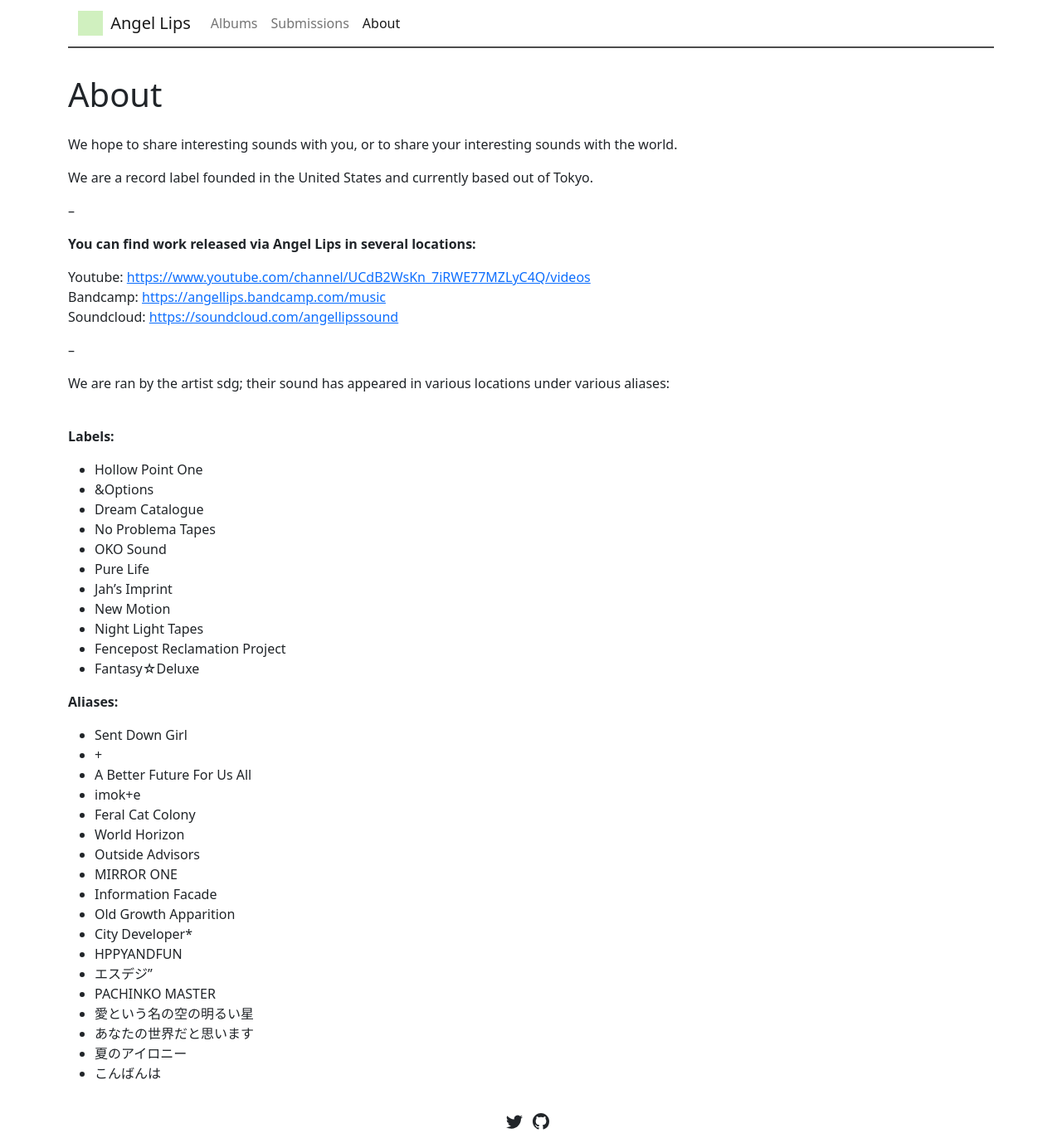
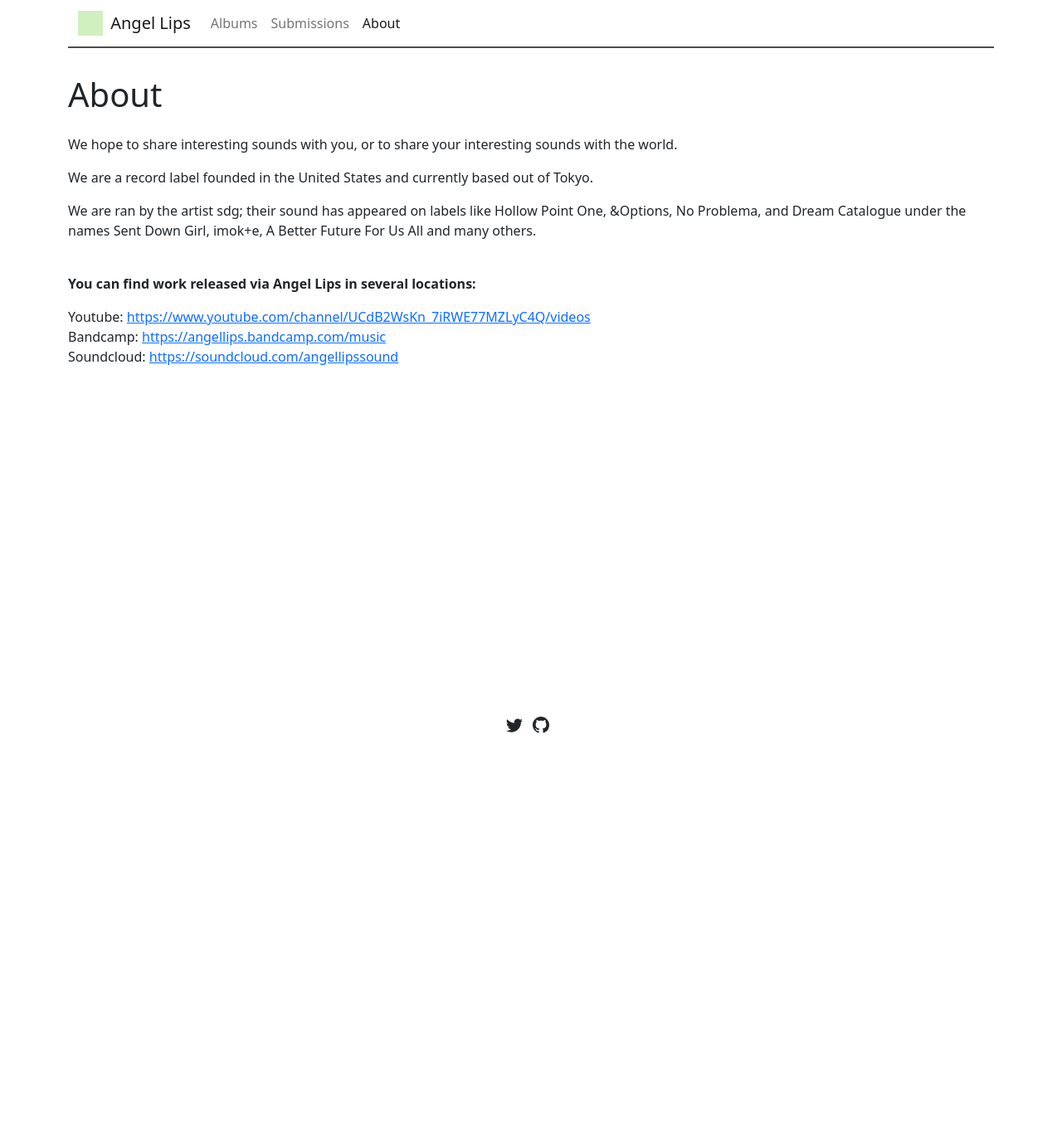
Before and after one commit to angellips/angellips.github.io, a Jekyll site: the page built from about.md, in a window 1280 px wide. Shown: the whole page at 83% size. Built offline with Jekyll 4.4.1, drawn with Linux system fonts in a browser that asks for light colours; after the commit the page ends 900 px from its top, so only the background shows below that.

Commit message:
Update about.md

```diff
--- a/about.md
+++ b/about.md
@@ -8,49 +8,10 @@ We hope to share interesting sounds with you, or to share your interesting sound
 
 We are a record label founded in the United States and currently based out of Tokyo.
 
---
+We are ran by the artist sdg; their sound has appeared on labels like Hollow Point One, &Options, No Problema, and Dream Catalogue under the names Sent Down Girl, imok+e, A Better Future For Us All and many others.<br/><br/>
 
 **You can find work released via Angel Lips in several locations:**
 
 Youtube: [https://www.youtube.com/channel/UCdB2WsKn_7iRWE77MZLyC4Q/videos](https://www.youtube.com/channel/UCdB2WsKn_7iRWE77MZLyC4Q/videos) <br/>
 Bandcamp: [https://angellips.bandcamp.com/music](https://angellips.bandcamp.com/music) <br/>
 Soundcloud: [https://soundcloud.com/angellipssound](https://soundcloud.com/angellipssound)
-
---
-
-We are ran by the artist sdg; their sound has appeared in various locations under various aliases: <br/><br/>
-
-**Labels:**
-
-* Hollow Point One
-* &Options
-* Dream Catalogue
-* No Problema Tapes
-* OKO Sound
-* Pure Life
-* Jah's Imprint
-* New Motion
-* Night Light Tapes
-* Fencepost Reclamation Project
-* Fantasy☆Deluxe
-
-**Aliases:**
-
-* Sent Down Girl
-* +
-* A Better Future For Us All
-* imok+e
-* Feral Cat Colony
-* World Horizon
-* Outside Advisors
-* MIRROR ONE
-* Information Facade
-* Old Growth Apparition
-* City Developer*
-* HPPYANDFUN
-* エスデジ"
-* PACHINKO MASTER
-* 愛という名の空の明るい星
-* あなたの世界だと思います
-* 夏のアイロニー
-* こんばんは <br/>
```
